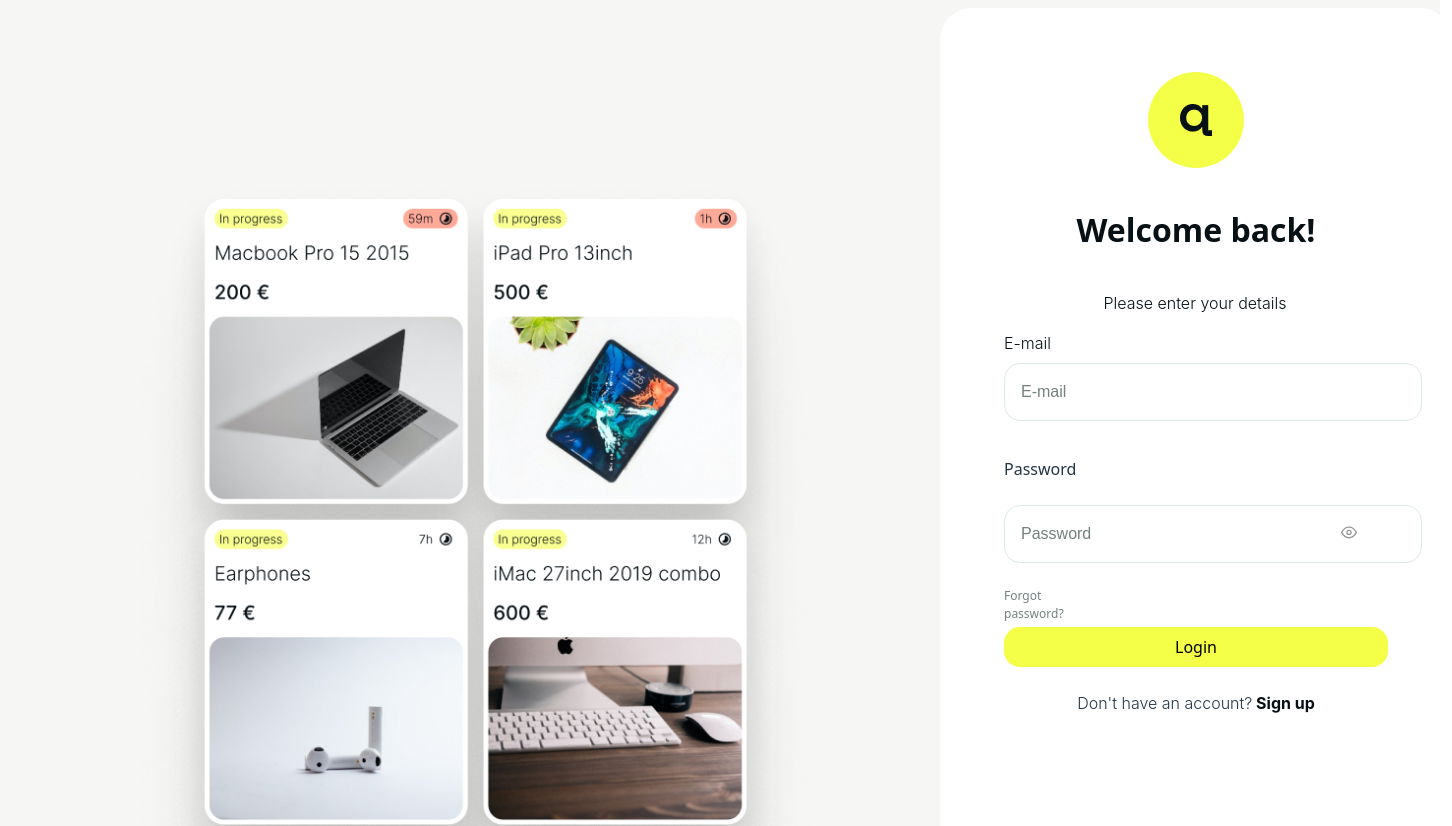
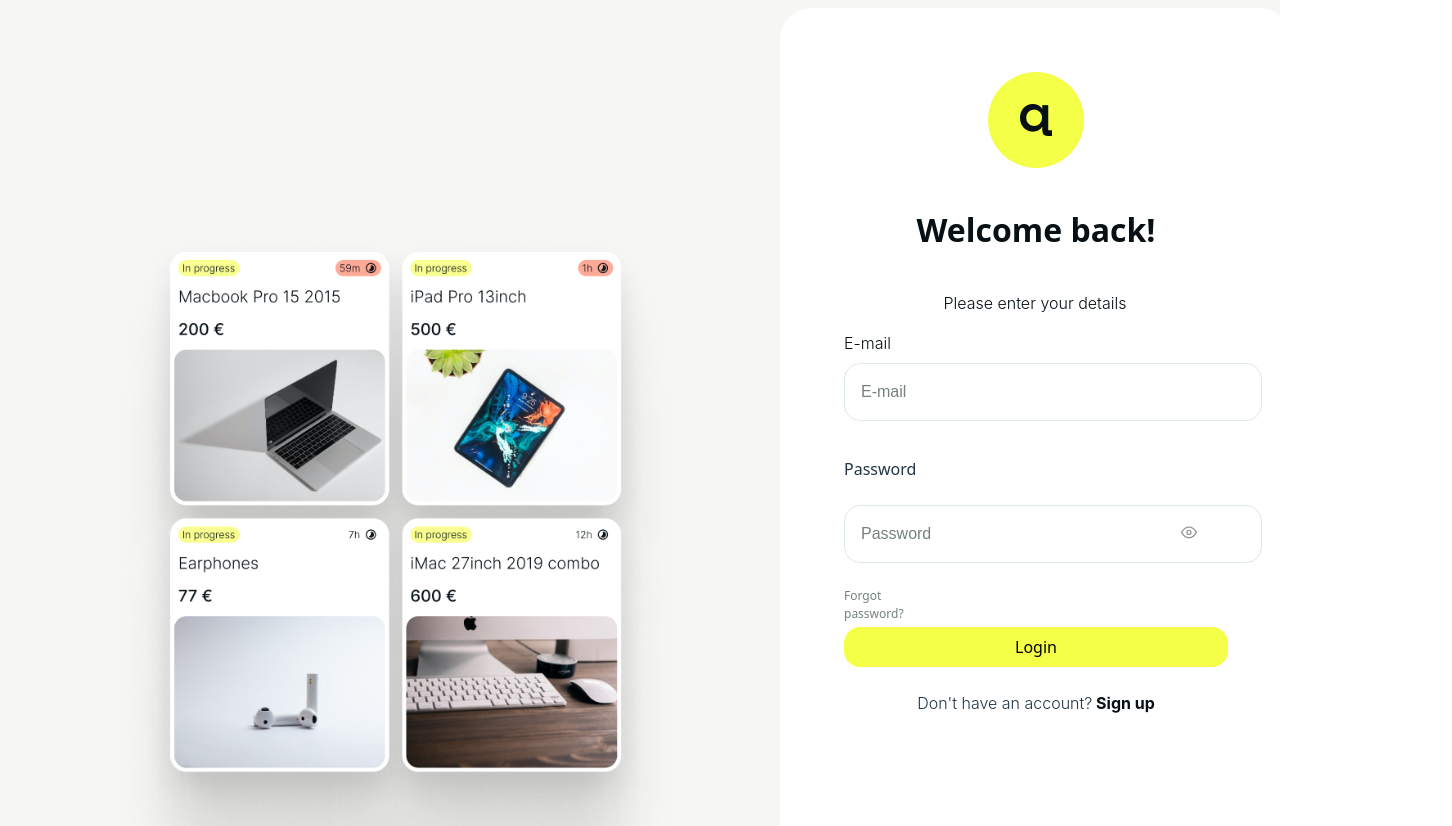
Before and after one commit to AndjelaShida/AuctionBay-Frontend, a React (Vite) app: page /loginpage in a window 1280 px wide. Shown: the top 826 px of the page, 1452 px wide, since content can reach past the window. Built offline with nearby package versions, Linux system fonts and the light colour scheme.

Commit message:
fix width in landing page, forgot password page, login and register page

```diff
--- a/src/Base/Base.style.ts
+++ b/src/Base/Base.style.ts
@@ -7,7 +7,7 @@
 
 //WRAPPER
 export const Wrapper = styled.div`
-  width: 100%;
+  width: 100vw;
   height: 1024px;
   display: flex;
   flex-direction: column;
--- a/src/pages/LandingPage/ForgotPassword.style.ts
+++ b/src/pages/LandingPage/ForgotPassword.style.ts
@@ -4,8 +4,7 @@
 export const MainWrapper = styled.div`
   display: flex;
   flex-direction: row;
-  width: 1440px;
-  height: 1024px;
+  width: 100vw;
   background-color: #f6f6f4;
 `;
 
--- a/src/pages/LandingPage/LandingPage.style.ts
+++ b/src/pages/LandingPage/LandingPage.style.ts
@@ -8,8 +8,6 @@
   width: 100% ;
   padding: 40px 20px;
   text-align: center;
-
-
 
 `;
 
--- a/src/pages/LandingPage/Login.style.ts
+++ b/src/pages/LandingPage/Login.style.ts
@@ -4,8 +4,7 @@
 export const LoginWrapper = styled.div`
   display: flex;
   flex-direction: row;
-  width: 1440px;
-  height: 1024px;
+  width: 100vw;
   background-color: #f6f6f4;
 `;
 
--- a/src/pages/LandingPage/Register.style.ts
+++ b/src/pages/LandingPage/Register.style.ts
@@ -4,8 +4,7 @@
 export const RegisterWrapper = styled.div`
   display: flex;
   flex-direction: row;
-  width: 1440px;
-  height: 1024px;
+  width: 100vw ;
   background-color: #f6f6f4;
 `;
 
```
